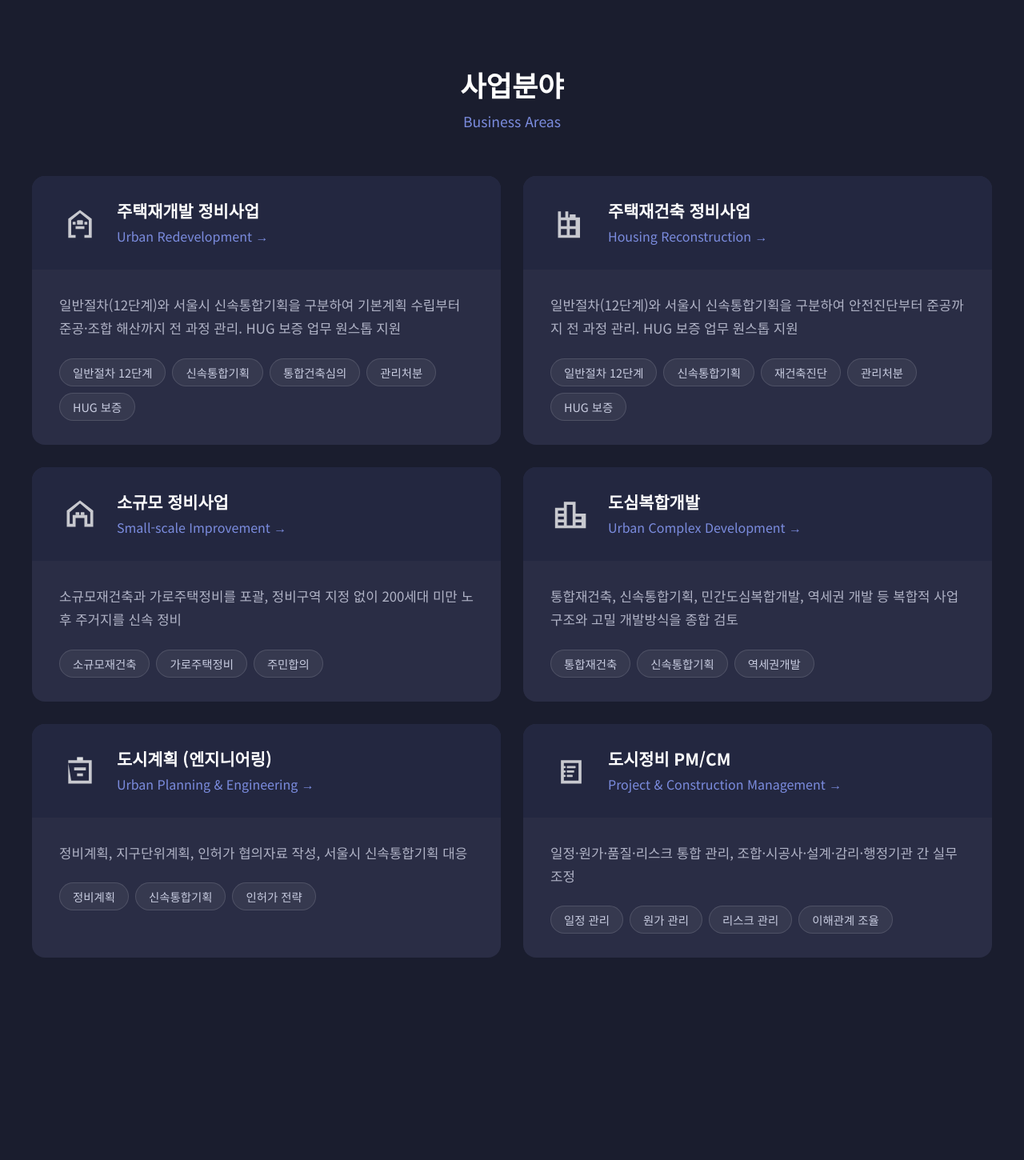
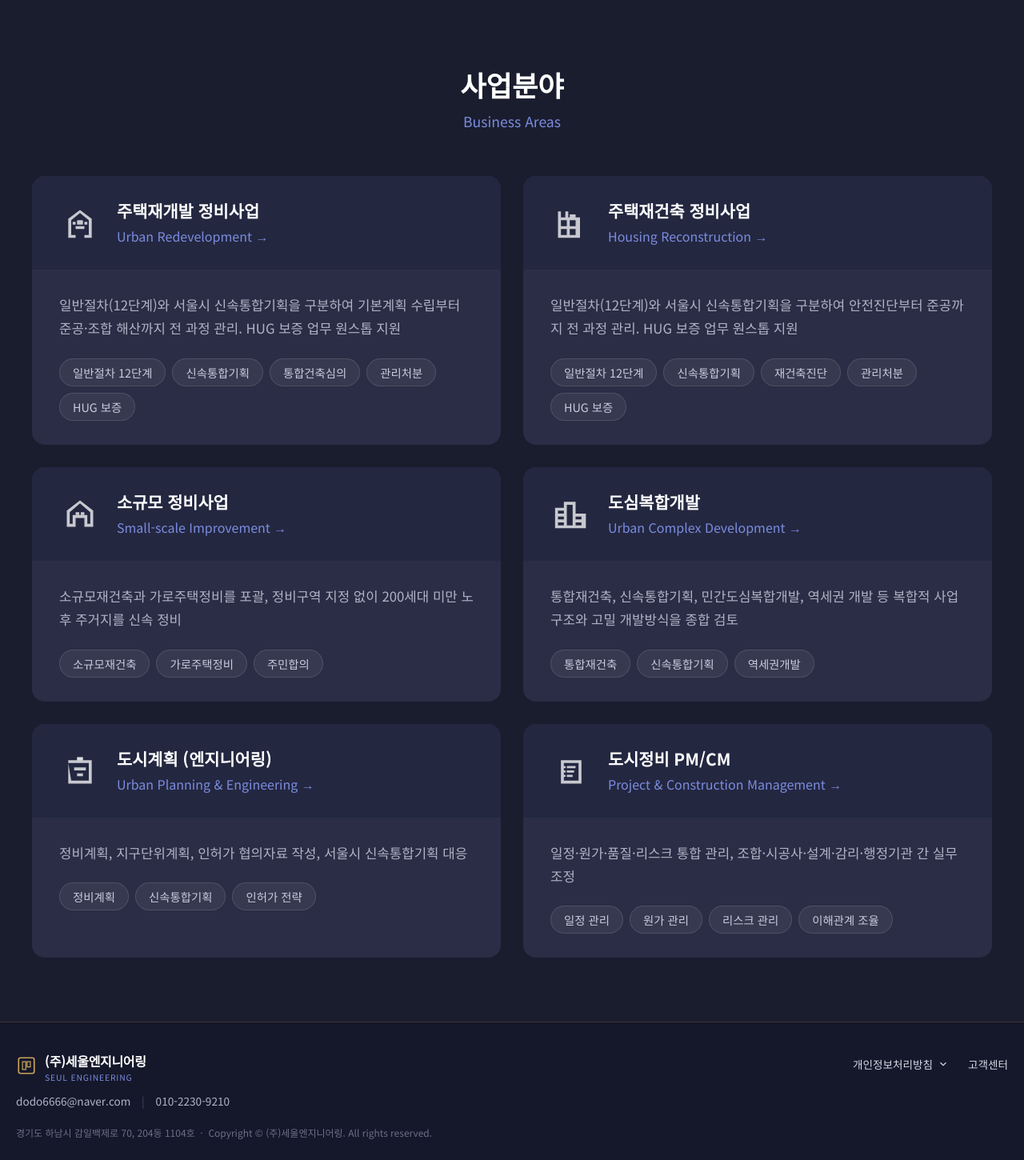
Before and after one commit to dodo9944-ops/813700, a Jekyll site: the page built from index.html, in a window 1280 px wide. Shown: the whole page at 80% size. Built offline with Jekyll 4.4.1, drawn with Linux system fonts in a browser that asks for light colours; before the commit the page ends 1277 px from its top, so only the background shows below that.

Commit message:
사이트 하단에 푸터 추가 (로고, 연락처, 개인정보처리방침 그룹사 드롭다운)
기존에 없던 하단 영역을 신설: 로고/회사명, 이메일·전화 연락처, 클릭 시
그룹사 링크 목록이 펼쳐지는 개인정보처리방침 메뉴, 저작권 문구로 구성.
기존 다크 테마 색상(#1a1d2e, #c8a45a, #7b8cde)에 맞춰 스타일링.

Co-Authored-By: Claude Sonnet 5 <noreply@anthropic.com>
Claude-Session: https://claude.ai/code/session_01JHAeX1pJi5mk1ZaJGapZRR

```diff
--- a/_layouts/default.html
+++ b/_layouts/default.html
@@ -53,6 +53,72 @@
 
   {{ content }}
 
+  <!-- 하단 푸터 -->
+  <footer class="site-footer">
+    <div class="footer-inner">
+      <div class="footer-top">
+        <div class="footer-logo">
+          <span class="logo-icon">
+            <svg viewBox="0 0 32 32" xmlns="http://www.w3.org/2000/svg" width="26" height="26">
+              <rect x="4" y="4" width="24" height="24" rx="3" fill="none" stroke="#c8a45a" stroke-width="2"/>
+              <path d="M10 10h5v12h-5zM17 10h5v8h-5z" fill="none" stroke="#c8a45a" stroke-width="1.5"/>
+            </svg>
+          </span>
+          <div class="footer-logo-text">
+            <strong>(주)세울엔지니어링</strong>
+            <small>SEUL ENGINEERING</small>
+          </div>
+        </div>
+
+        <div class="footer-contact">
+          <a href="mailto:dodo6666@naver.com">dodo6666@naver.com</a>
+          <span class="footer-divider" aria-hidden="true">|</span>
+          <a href="tel:010-2230-9210">010-2230-9210</a>
+        </div>
+      </div>
+
+      <div class="footer-links">
+        <div class="footer-privacy">
+          <button type="button" class="footer-privacy-toggle" aria-expanded="false" aria-controls="footer-group-menu">
+            개인정보처리방침
+            <svg class="footer-chevron" viewBox="0 0 24 24" width="14" height="14" fill="none" stroke="currentColor" stroke-width="2"><polyline points="6 9 12 15 18 9"/></svg>
+          </button>
+          <ul id="footer-group-menu" class="footer-group-menu" hidden>
+            <!-- 그룹사(계열사)별 개인정보처리방침 링크: 실제 그룹사명/URL로 교체하세요 -->
+            <li><a href="#" target="_blank" rel="noopener">(주)세울엔지니어링</a></li>
+          </ul>
+        </div>
+        <a href="/pages/contact.html" class="footer-link">고객센터</a>
+      </div>
+
+      <p class="footer-copyright">
+        경기도 하남시 감일백제로 70, 204동 1104호 &nbsp;·&nbsp; Copyright &copy; (주)세울엔지니어링. All rights reserved.
+      </p>
+    </div>
+  </footer>
+
+  <script>
+  // 푸터 개인정보처리방침 - 그룹사 연결 드롭다운
+  (function() {
+    var toggle = document.querySelector('.footer-privacy-toggle');
+    var menu = document.getElementById('footer-group-menu');
+    if (!toggle || !menu) return;
+
+    toggle.addEventListener('click', function() {
+      var expanded = toggle.getAttribute('aria-expanded') === 'true';
+      toggle.setAttribute('aria-expanded', String(!expanded));
+      menu.hidden = expanded;
+    });
+
+    document.addEventListener('click', function(e) {
+      if (!toggle.contains(e.target) && !menu.contains(e.target)) {
+        toggle.setAttribute('aria-expanded', 'false');
+        menu.hidden = true;
+      }
+    });
+  })();
+  </script>
+
   <script>
   // 모바일 수평 메뉴 터치 스와이프
   (function() {
--- a/assets/css/style.css
+++ b/assets/css/style.css
@@ -671,3 +671,173 @@ a {
     min-width: auto;
   }
 }
+
+/* ===== Footer ===== */
+.site-footer {
+  background: #15172a;
+  border-top: 1px solid rgba(200, 164, 90, 0.2);
+  padding: 36px 20px 24px;
+}
+
+.footer-inner {
+  max-width: 1280px;
+  margin: 0 auto;
+  display: flex;
+  flex-direction: column;
+  gap: 20px;
+}
+
+.footer-top {
+  display: flex;
+  flex-direction: column;
+  gap: 12px;
+}
+
+.footer-logo {
+  display: flex;
+  align-items: center;
+  gap: 10px;
+}
+
+.footer-logo-text strong {
+  display: block;
+  font-size: 1rem;
+  color: #ffffff;
+  letter-spacing: -0.02em;
+}
+
+.footer-logo-text small {
+  display: block;
+  font-size: 0.65rem;
+  color: #7b8cde;
+  letter-spacing: 0.08em;
+  margin-top: 1px;
+}
+
+.footer-contact {
+  font-size: 0.85rem;
+}
+
+.footer-contact a {
+  color: #b0b3c6;
+}
+
+.footer-contact a:hover {
+  color: #c8a45a;
+}
+
+.footer-divider {
+  margin: 0 10px;
+  color: #444861;
+}
+
+.footer-links {
+  display: flex;
+  align-items: flex-start;
+  gap: 24px;
+  flex-wrap: wrap;
+  border-top: 1px solid rgba(255, 255, 255, 0.06);
+  padding-top: 16px;
+}
+
+.footer-privacy {
+  position: relative;
+}
+
+.footer-privacy-toggle {
+  display: flex;
+  align-items: center;
+  gap: 6px;
+  background: none;
+  border: none;
+  color: #d7d9e6;
+  font-family: inherit;
+  font-size: 0.85rem;
+  cursor: pointer;
+  padding: 0;
+}
+
+.footer-privacy-toggle:hover {
+  color: #c8a45a;
+}
+
+.footer-chevron {
+  transition: transform 0.2s ease;
+}
+
+.footer-privacy-toggle[aria-expanded="true"] .footer-chevron {
+  transform: rotate(180deg);
+}
+
+.footer-group-menu {
+  list-style: none;
+  position: absolute;
+  bottom: calc(100% + 10px);
+  left: 0;
+  min-width: 220px;
+  background: #232740;
+  border: 1px solid rgba(200, 164, 90, 0.25);
+  border-radius: 8px;
+  padding: 6px 0;
+  box-shadow: 0 8px 24px rgba(0, 0, 0, 0.35);
+}
+
+.footer-group-menu[hidden] {
+  display: none;
+}
+
+.footer-group-menu li a {
+  display: block;
+  padding: 9px 16px;
+  font-size: 0.85rem;
+  color: #b0b3c6;
+}
+
+.footer-group-menu li a:hover {
+  color: #c8a45a;
+  background: rgba(200, 164, 90, 0.08);
+}
+
+.footer-link {
+  font-size: 0.85rem;
+  color: #d7d9e6;
+}
+
+.footer-link:hover {
+  color: #c8a45a;
+}
+
+.footer-copyright {
+  font-size: 0.75rem;
+  color: #6d7086;
+  line-height: 1.6;
+}
+
+@media (min-width: 769px) {
+  .footer-inner {
+    flex-direction: row;
+    align-items: flex-start;
+    justify-content: space-between;
+    flex-wrap: wrap;
+  }
+
+  .footer-top {
+    order: 1;
+  }
+
+  .footer-links {
+    order: 2;
+    border-top: none;
+    padding-top: 6px;
+  }
+
+  .footer-copyright {
+    order: 3;
+    width: 100%;
+  }
+
+  .footer-group-menu {
+    bottom: auto;
+    top: calc(100% + 10px);
+  }
+}
```
